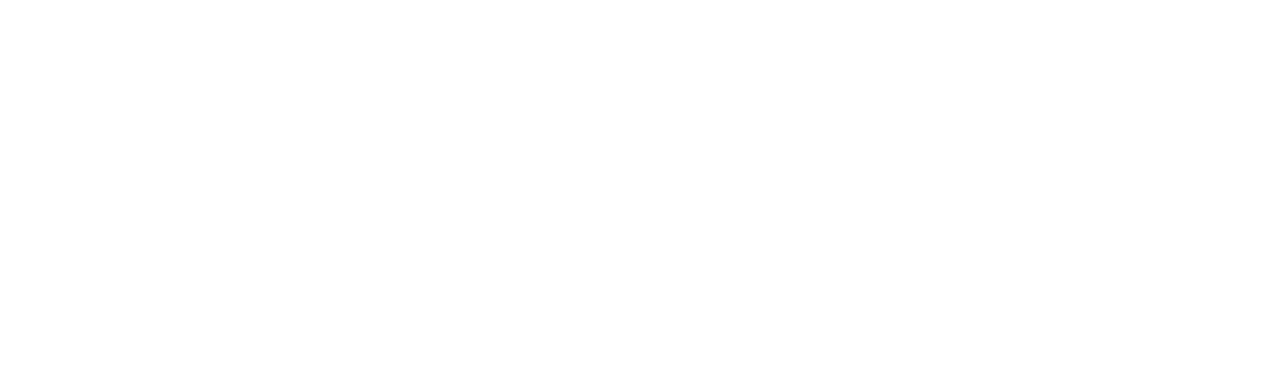
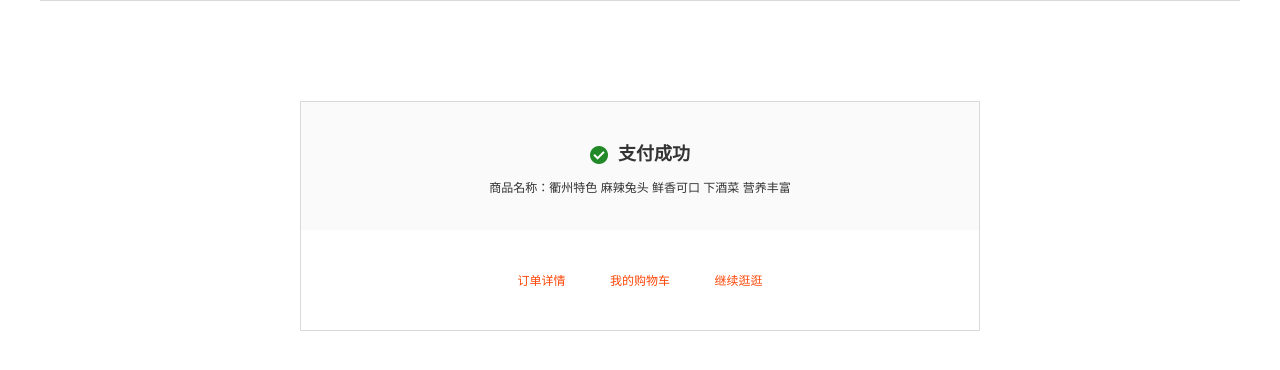
Before and after one commit to VinceSir/yucaimall, a plain HTML site: page pay-success.html in a window 1280 px wide. Drawn offline with Linux system fonts and the light colour scheme.

Commit message:
edit pay success

```diff
--- a/pay-success.html
+++ b/pay-success.html
@@ -3,8 +3,25 @@
 <head>
     <meta charset="UTF-8">
     <title>Title</title>
+    <link rel="stylesheet" href="theme/css/reset.css">
+    <link rel="stylesheet" href="theme/css/public.css">
+    <link rel="stylesheet" href="theme/css/pay.css">
 </head>
 <body>
-
+<div class="pay">
+    <div class="center">
+        <div class="pay-success-container">
+            <div class="pay-success-title">
+                <h1><i></i>支付成功</h1>
+                <p>商品名称：衢州特色 麻辣兔头 鲜香可口 下酒菜 营养丰富</p>
+            </div>
+            <div class="pay-success-links">
+                <a href="javascript:;">订单详情</a>
+                <a href="javascript:;">我的购物车</a>
+                <a href="javascript:;">继续逛逛</a>
+            </div>
+        </div>
+    </div>
+</div>
 </body>
 </html>
--- a/theme/css/pay.scss
+++ b/theme/css/pay.scss
@@ -1,4 +1,52 @@
 .pay{
   width: 1200px;
   margin: 0 auto;
+  border-top:1px solid #d9d9d9;
+  color: #333;
+
+  .pay-success-container{
+    margin: 100px auto;
+    border: 1px solid #d9d9d9;
+    width: 678px;
+    height: 228px;
+
+    .pay-success-title{
+      text-align: center;
+      background: #fafafa;
+      padding: 30px 0;
+      height: 68px;
+
+      h1{
+        font-size:18px;
+        font-weight: bold;
+        vertical-align: middle;
+        line-height:44px;
+
+        i{
+          display: inline-block;
+          background: url("../images/pay-success-icon.png");
+          width: 18px;
+          height: 18px;
+          margin-right:10px;
+          vertical-align: middle;
+        }
+      }
+
+      p{
+        font-size:12px;
+        line-height:24px;
+      }
+    }
+    .pay-success-links{
+      height: 100px;
+      line-height:100px;
+      text-align: center;
+
+      a{
+        color: #fc4607;
+        font-size:12px;
+        margin: 0 20px;
+      }
+    }
+  }
 }
```
Also changed, not shown: theme/css/pay.css, theme/images/pay-success-icon.png (added).
